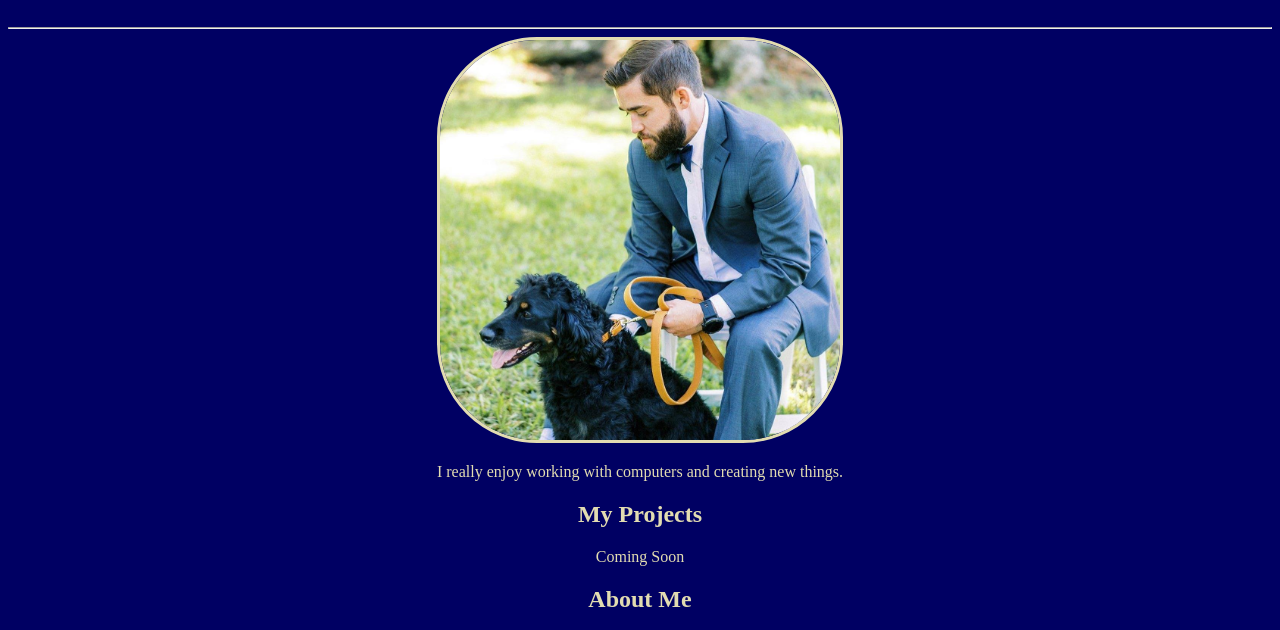
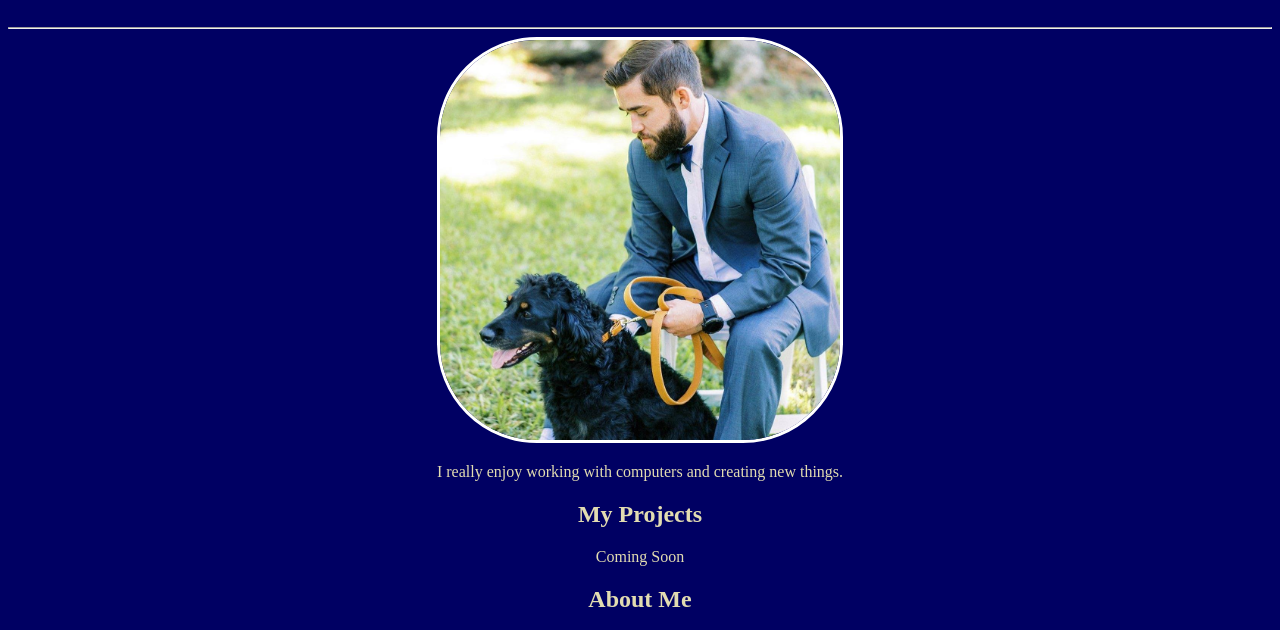
Before and after one commit to wtcrowe4/Portfolio, a plain HTML site: page index.html in a window 1280 px wide. Shown: the part 164-794 px from the top of the page. Drawn offline with Linux system fonts and the light colour scheme; files whose address does not match are found by name.

Commit message:
fixed typo

```diff
--- a/index.html
+++ b/index.html
@@ -9,9 +9,9 @@
       href="css/styles.css"
   >
   <style>
-    img {border-style: solid;.
+    img {border-style: solid;
         border-color: white;
-        border-radius: 100px;
+        border-radius:100px;
         }
     * {cursor: url(https://cur.cursors-4u.net/sports/spo-7/spo725.cur), auto}
   </style>
```
